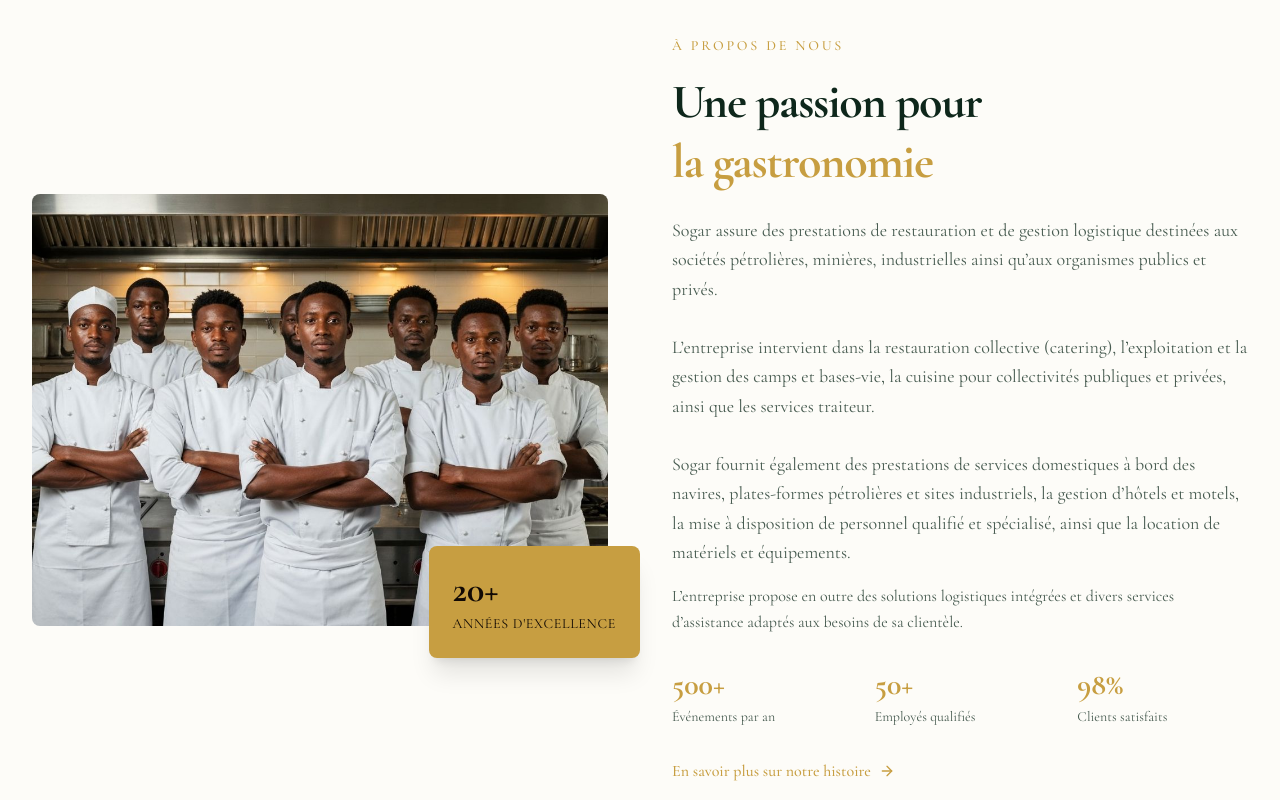
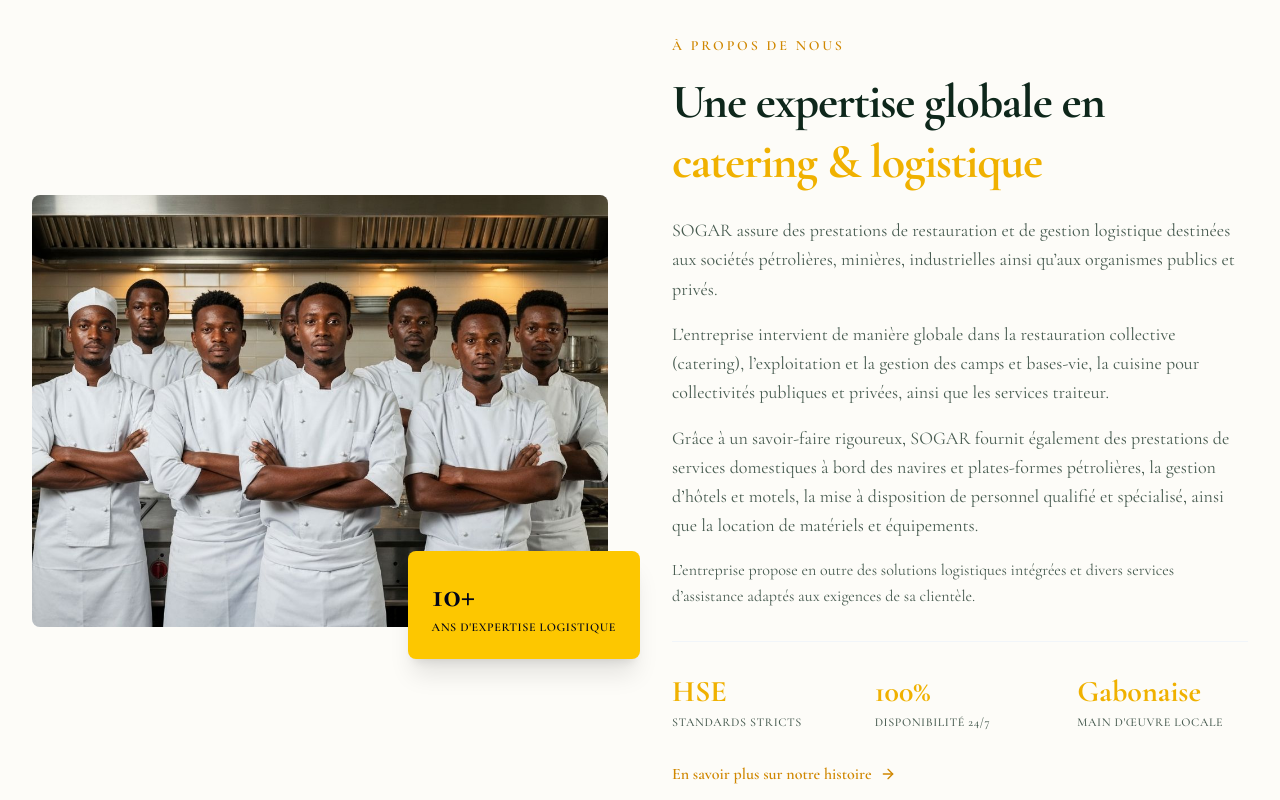
Before and after one commit to BulmasAgency/Sogar, a Next.js app: page / in a window 1280 px wide. Shown: the part 860-1660 px from the top of the page. Built offline with nearby package versions, Linux system fonts and the light colour scheme.

Commit message:
Revise content and styles in about-preview component
Updated the about section with improved text and styling.

```diff
--- a/components/home/about-preview.tsx
+++ b/components/home/about-preview.tsx
@@ -9,71 +9,74 @@ export function AboutPreview() {
         <div className="grid lg:grid-cols-2 gap-16 items-center">
           {/* Image */}
           <div className="relative">
-            <div className="aspect-[4/3] relative overflow-hidden rounded-lg">
+            <div className="aspect-[4/3] relative overflow-hidden rounded-lg bg-slate-100">
               <Image
                 src="/images/team.jpg"
-                alt="Équipe SOGAR"
+                alt="Équipe logistique et catering SOGAR"
                 fill
                 className="object-cover"
               />
             </div>
-            {/* Stats overlay */}
-            <div className="absolute -bottom-8 -right-4 lg:-right-8 bg-accent text-accent-foreground p-6 rounded-lg shadow-xl">
-              <p className="text-4xl font-bold">20+</p>
-              <p className="text-sm uppercase tracking-wider mt-1">{`Années d'excellence`}</p>
+            {/* Stats overlay corrigé avec la bonne ancienneté et la couleur jaune */}
+            <div className="absolute -bottom-8 -right-4 lg:-right-8 bg-yellow-400 text-slate-950 p-6 rounded-lg shadow-xl font-semibold">
+              <p className="text-4xl font-extrabold">10+</p>
+              <p className="text-xs uppercase tracking-wider mt-1">Ans d'expertise logistique</p>
             </div>
           </div>
 
           {/* Content */}
           <div>
-            <p className="text-accent text-sm uppercase tracking-[0.2em] font-medium mb-4">
+            <p className="text-yellow-600 text-sm uppercase tracking-[0.2em] font-semibold mb-4">
               À propos de nous
             </p>
             <h2 className="text-3xl sm:text-4xl lg:text-5xl font-bold tracking-tight text-foreground leading-tight">
-              Une passion pour
+              Une expertise globale en
               <br />
-              <span className="text-accent">la gastronomie</span>
+              <span className="text-yellow-500">catering & logistique</span>
             </h2>
-            <p className="mt-6 text-muted-foreground leading-relaxed text-lg">
-  <>
-    Sogar assure des prestations de restauration et de gestion logistique
+
+            <div className="mt-6 text-muted-foreground leading-relaxed text-lg space-y-4">
+              <p>
+                SOGAR assure des prestations de restauration et de gestion logistique
                 destinées aux sociétés pétrolières, minières, industrielles ainsi
                 qu’aux organismes publics et privés.
-    <br />
-    <br />
-    L’entreprise intervient dans la restauration collective (catering),
+              </p>
+              <p>
+                L’entreprise intervient de manière globale dans la restauration collective (catering),
                 l’exploitation et la gestion des camps et bases-vie, la cuisine pour
                 collectivités publiques et privées, ainsi que les services traiteur.
-    <br />
-    <br />
-    Sogar fournit également des prestations de services domestiques à bord
-    des navires, plates-formes pétrolières et sites industriels, la gestion
+              </p>
+              <p>
+                Grâce à un savoir-faire rigoureux, SOGAR fournit également des prestations de services
+                domestiques à bord des navires et plates-formes pétrolières, la gestion
                 d’hôtels et motels, la mise à disposition de personnel qualifié et
                 spécialisé, ainsi que la location de matériels et équipements.
-  </>
               </p>
+            </div>
+
             <p className="mt-4 text-muted-foreground leading-relaxed">
-              {`L’entreprise propose en outre des solutions logistiques intégrées et divers services d’assistance adaptés aux besoins de sa clientèle.`}
+              L’entreprise propose en outre des solutions logistiques intégrées et divers services d’assistance adaptés aux exigences de sa clientèle.
             </p>
 
-            <div className="mt-8 grid grid-cols-3 gap-8">
+            {/* Statistiques adaptées au secteur B2B / Pétrolier */}
+            <div className="mt-8 grid grid-cols-3 gap-8 border-t border-slate-100 pt-8">
               <div>
-                <p className="text-3xl font-bold text-accent">500+</p>
-                <p className="text-sm text-muted-foreground mt-1">Événements par an</p>
+                <p className="text-3xl font-bold text-yellow-500">HSE</p>
+                <p className="text-xs text-muted-foreground mt-1 uppercase tracking-wider font-medium">Standards stricts</p>
               </div>
               <div>
-                <p className="text-3xl font-bold text-accent">50+</p>
-                <p className="text-sm text-muted-foreground mt-1">Employés qualifiés</p>
+                <p className="text-3xl font-bold text-yellow-500">100%</p>
+                <p className="text-xs text-muted-foreground mt-1 uppercase tracking-wider font-medium">Disponibilité 24/7</p>
               </div>
               <div>
-                <p className="text-3xl font-bold text-accent">98%</p>
-                <p className="text-sm text-muted-foreground mt-1">Clients satisfaits</p>
+                <p className="text-3xl font-bold text-yellow-500">Gabonaise</p>
+                <p className="text-xs text-muted-foreground mt-1 uppercase tracking-wider font-medium">Main d'œuvre locale</p>
               </div>
             </div>
 
             <Link
               href="/a-propos"
-              className="inline-flex items-center mt-8 text-accent font-medium hover:underline underline-offset-4"
+              className="inline-flex items-center mt-8 text-yellow-600 font-semibold hover:text-yellow-700 hover:underline underline-offset-4 transition-colors"
             >
               En savoir plus sur notre histoire
               <ArrowRight className="ml-2 h-4 w-4" />
```
Lines whose indentation alone changed are shown as unchanged.
